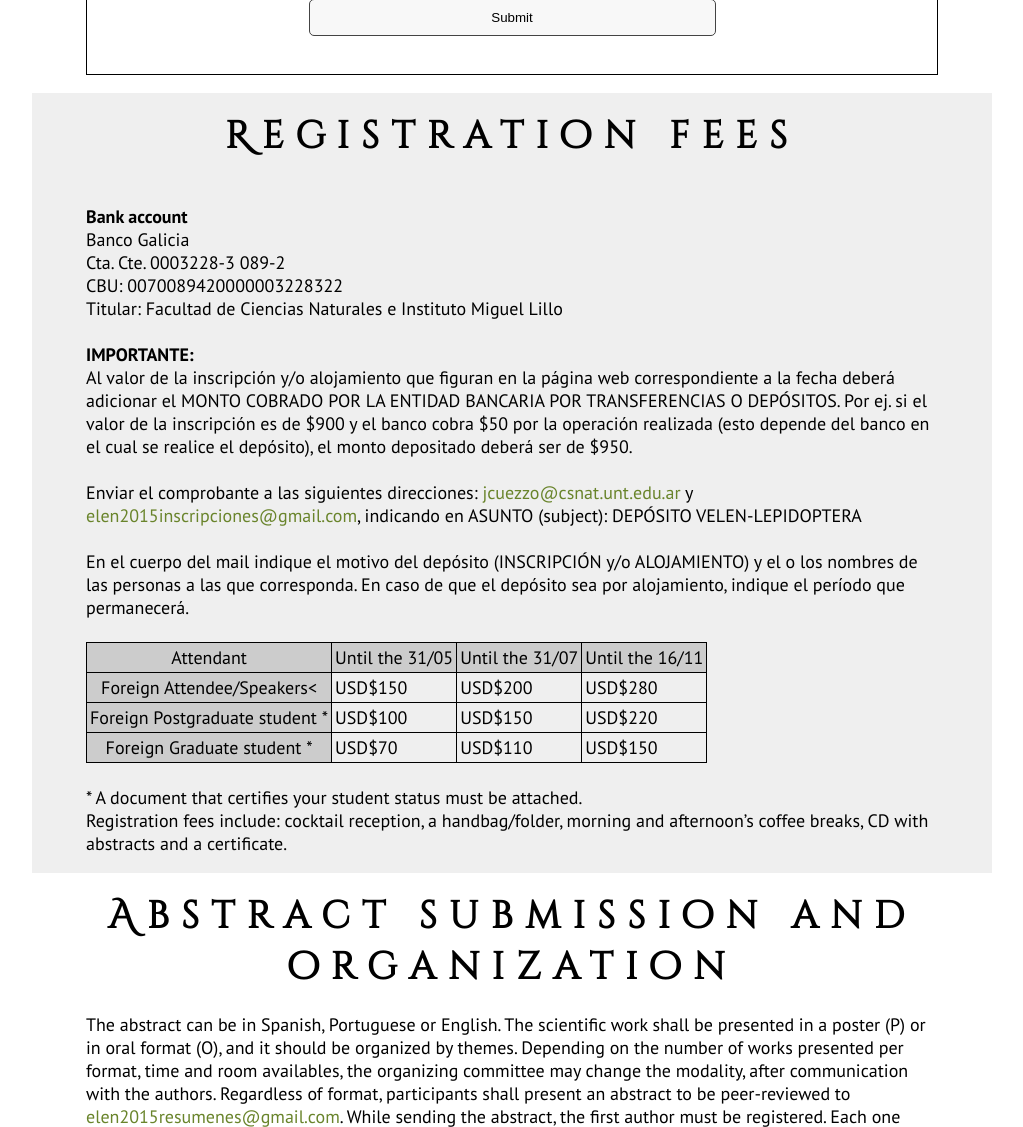
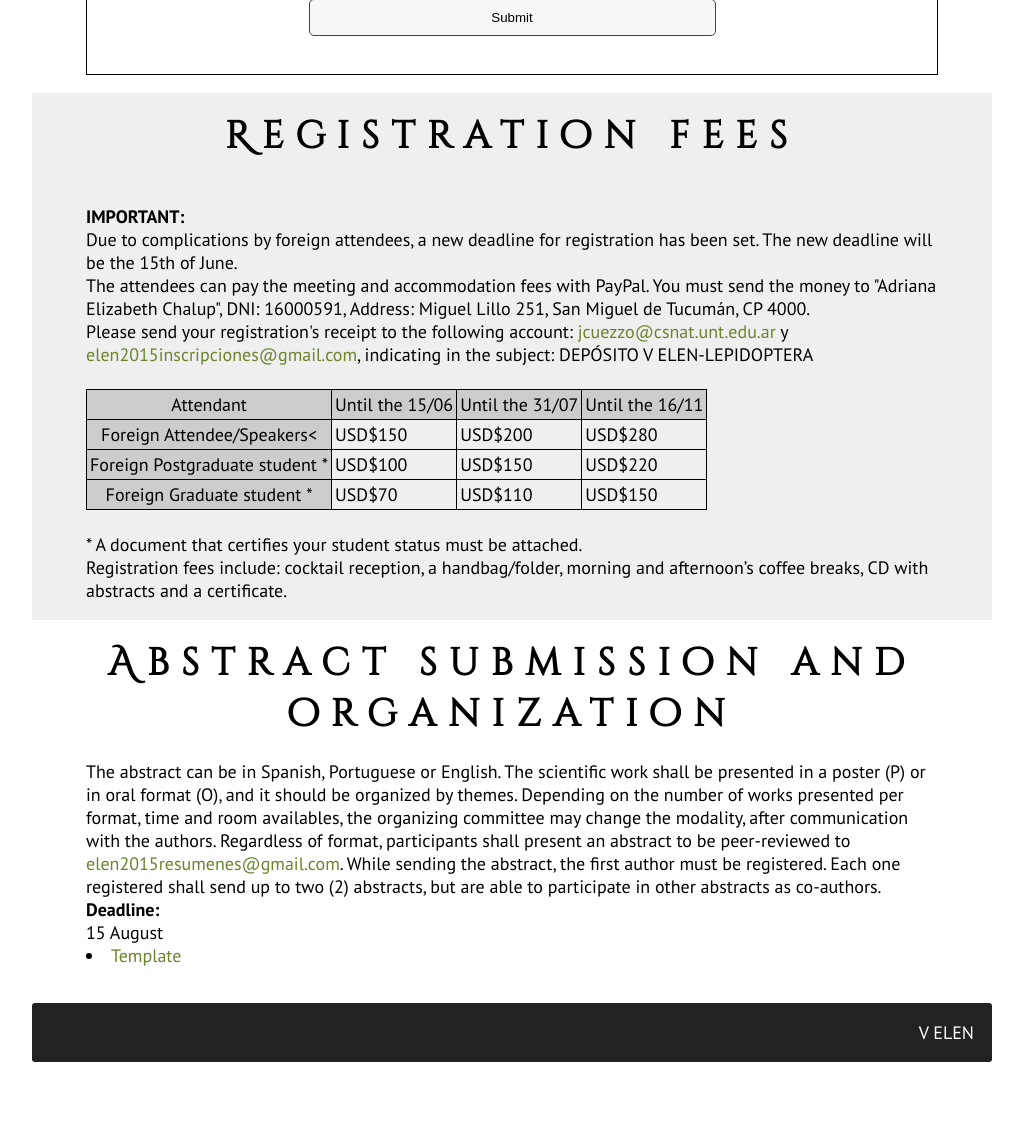
Before and after one commit to Greenderella/ELEN2015, a PHP site: page /english/inscripciones.php in a window 1280 px wide. Shown: the part 1517-2644 px from the top of the page, without its empty margins (128-1151 px from the left). After the commit the page ends 2579 px from the top, so only its background shows below. Run offline with PHP 8.4, Linux system fonts and the light colour scheme; some libraries are stand-ins or nearby versions.

Commit message:
Inscripciones
Datos de paypal para la version en ingles

```diff
--- a/english/inscripciones.php
+++ b/english/inscripciones.php
@@ -153,29 +153,17 @@
 				<div class="printSolo">
 					<h2 id="Costos">Registration fees</h2>
 					<br />
-					<h3>Bank account</h3>
-					Banco Galicia
+					<h3>IMPORTANT:</h3> Due to complications by foreign attendees, a new deadline for registration has been set. The new deadline will be the 15th of June.
 					<br />
-					Cta. Cte. 0003228-3 089-2
+					The attendees can pay the  meeting and accommodation fees with PayPal. You must send the money to "Adriana Elizabeth Chalup", DNI: 16000591, Address: Miguel Lillo 251, San Miguel de Tucumán, CP 4000.
 					<br />
-					CBU: 0070089420000003228322
-					<br />
-					Titular: Facultad de Ciencias Naturales e Instituto Miguel Lillo
-					<br />
-					<br />
-					<h3>IMPORTANTE:</h3> Al valor de la inscripción y/o alojamiento que figuran en la página web correspondiente a la fecha deberá adicionar el MONTO COBRADO POR LA ENTIDAD BANCARIA POR TRANSFERENCIAS O DEPÓSITOS. Por ej. si el valor de la inscripción es de  $900 y el banco cobra $50 por la operación realizada (esto depende del banco en el cual se realice el depósito), el monto depositado deberá ser de $950.
-					<br />
-					<br />
-					Enviar el comprobante a las siguientes direcciones: <a href="jcuezzo@csnat.unt.edu.ar">jcuezzo@csnat.unt.edu.ar</a> y <a href="elen2015inscripciones@gmail.com">elen2015inscripciones@gmail.com</a>, indicando en ASUNTO (subject): DEPÓSITO VELEN-LEPIDOPTERA
-					<br />
-					<br />
-					En el cuerpo del mail indique el motivo del depósito (INSCRIPCIÓN y/o ALOJAMIENTO) y el o los nombres de las personas a las que corresponda. En caso de que el depósito sea por alojamiento, indique el período que permanecerá.
+					Please send your registration's receipt to the following account: <a href="jcuezzo@csnat.unt.edu.ar">jcuezzo@csnat.unt.edu.ar</a> y <a href="elen2015inscripciones@gmail.com">elen2015inscripciones@gmail.com</a>, indicating in the subject: DEPÓSITO V ELEN-LEPIDOPTERA
 					<br />
 					<br />
 					<table>
 						<tr>
 							<td>Attendant</td>
-							<td>Until the 31/05</td>
+							<td>Until the 15/06</td>
 							<td>Until the 31/07</td>
 							<td>Until the 16/11</td>
 						</tr>
```
